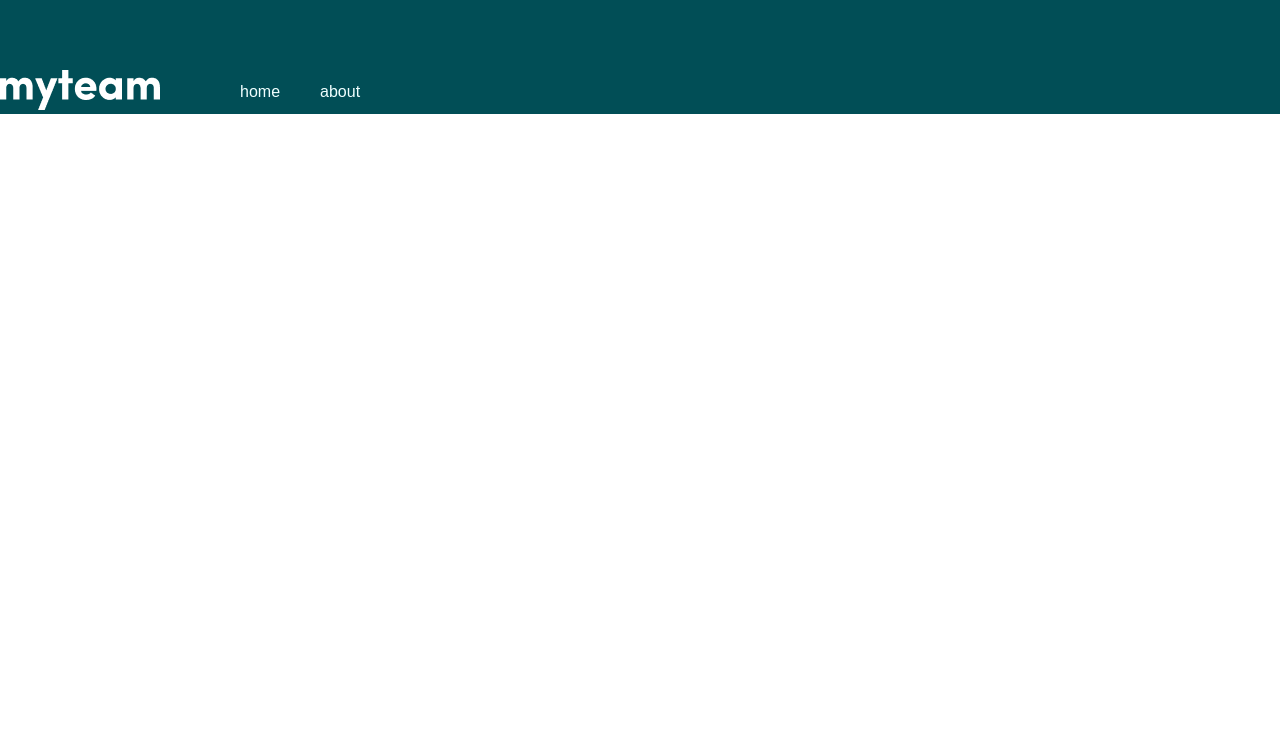
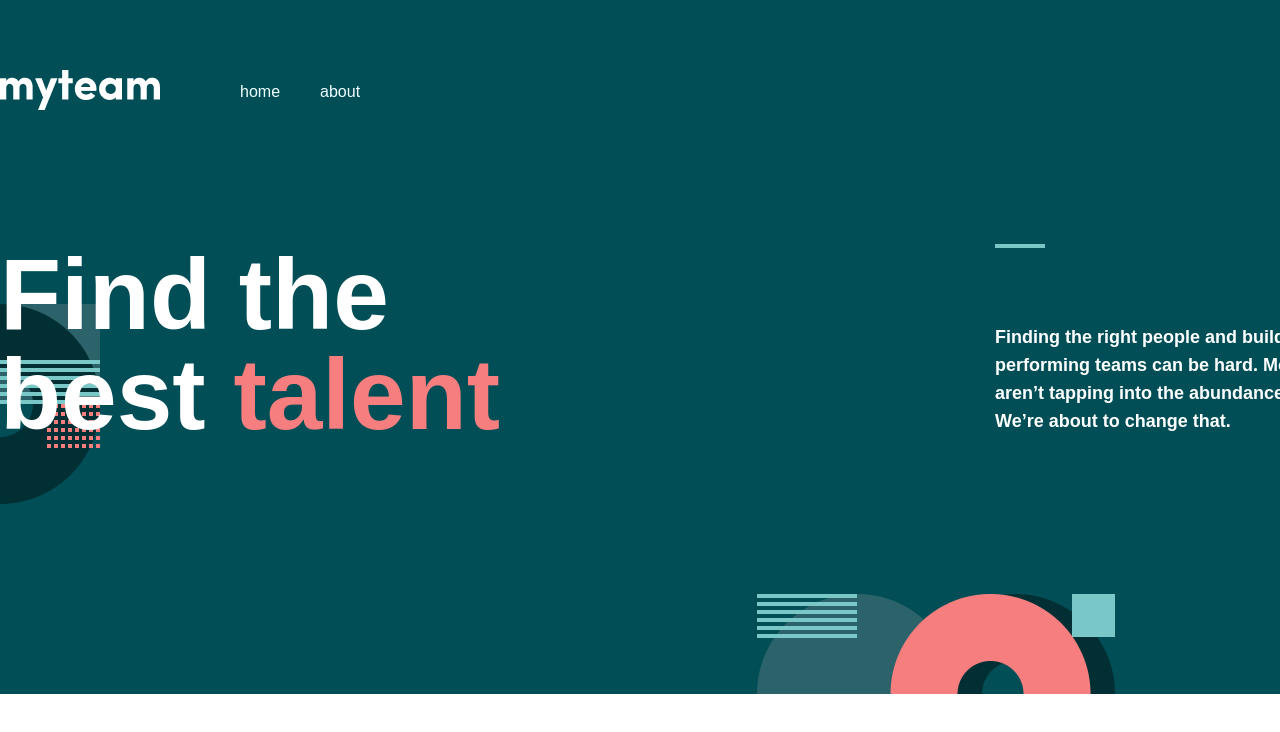
Before and after one commit to xojidevelop/work2, a plain HTML site: page index.html in a window 1280 px wide. Shown: the top 732 px of the page. Drawn offline with Linux system fonts and the light colour scheme.

Commit message:
changed html and css file

```diff
--- a/css/style.css
+++ b/css/style.css
@@ -1,29 +1,33 @@
-*{
+* {
     margin: 0;
     padding: 0;
     box-sizing: border-box;
 }
-body{
+
+body {
     display: flex;
     flex-direction: column;
-    justify-content: space-between;
     min-height: 100vh;
     font-family: sans-serif;
 }
-.container{
+
+.container {
     width: 1440px;
     margin: 0 auto;
 }
-.header{
-     background-color: #014E56;
-     padding-top: 70px;
+
+.header {
+    background-color: #014E56;
+    padding-top: 70px;
 }
-.header__nav{
+
+.header__nav {
     display: flex;
     justify-content: space-between;
     align-items: center;
 }
-.header__list{
+
+.header__list {
     margin-left: 40px;
     list-style-type: none;
     display: flex;
@@ -31,20 +35,68 @@ body{
     align-items: center;
     flex-grow: 1;
 }
-.header__item{
+
+.header__item {
     margin-left: 40px;
 }
-.header__item:last-child{
+
+.header__item:last-child {
     display: flex;
     flex-grow: 1;
     justify-content: flex-end;
 }
-.header__item:last-child a{
+
+.header__item:last-child a {
     border: 2px solid white;
     border-radius: 24px;
     padding: 10px 24px;
 }
-.header__item a{
+
+.header__item a {
     text-decoration: none;
-    color:azure;
+    color: azure;
 }
+
+.hero {
+    background-color: #014E56;
+    padding-top: 130px;
+    padding-bottom: 250px;
+    background-image: url(../img/left.png), url(../img/bottom.png);
+    background-position: left center, bottom right 165px;
+    background-repeat: no-repeat;
+}
+
+.hero__inner {
+    display: flex;
+    justify-content: space-between;
+}
+
+.hero__title {
+    font-style: normal;
+    font-weight: 700;
+    font-size: 100px;
+    line-height: 100px;
+    color: #FFFFFF;
+}
+.hero__color{
+    color:#F67E7E;
+}
+.hero__info {
+    margin-top: 79px;
+    width: 445px;
+    font-style: normal;
+    font-weight: 600;
+    font-size: 18px;
+    line-height: 28px;
+    color: #FFFFFF;
+    position: relative;
+}
+.hero__info::before{
+    content: '';
+    position: absolute;
+    top: -79px;
+    display: block;
+    width: 50px;
+    height: 4px;
+    background-color: #79C8C7;
+}
--- a/index.html
+++ b/index.html
@@ -5,7 +5,7 @@
     <meta http-equiv="X-UA-Compatible" content="IE=edge">
     <meta name="viewport" content="width=device-width, initial-scale=1.0">
     <link rel="stylesheet" href="./css/style.css">
-    <title>Document</title>
+    <title>myteam</title>
 </head>
 <body>
    <header class="header">
@@ -28,5 +28,12 @@
         </nav>
     </div>
    </header>
+   <section class="hero">
+    <div class="container hero__inner">
+        <h1 class="hero__title">Find the <br> best <span class="hero__color">talent</span></h1>
+        <p class="hero__info">Finding the right people and building high <br> performing teams can be hard. Most companies <br> aren’t tapping into the abundance of global talent.<br> We’re about to change that.</p>
+
+    </div>
+   </section>
 </body>
 </html>
```
Also changed, not shown: img/bottom.png (added), img/left.png (renamed from img/Group 8.png).
